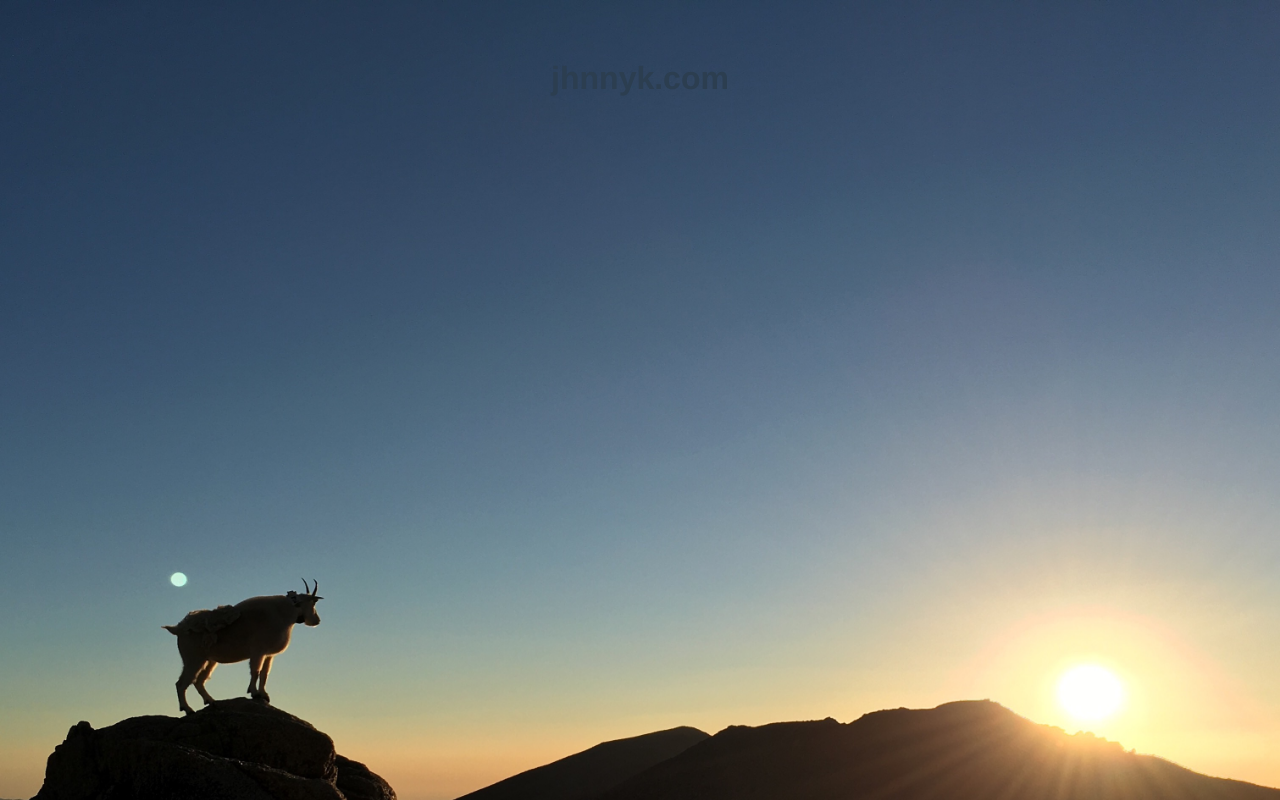
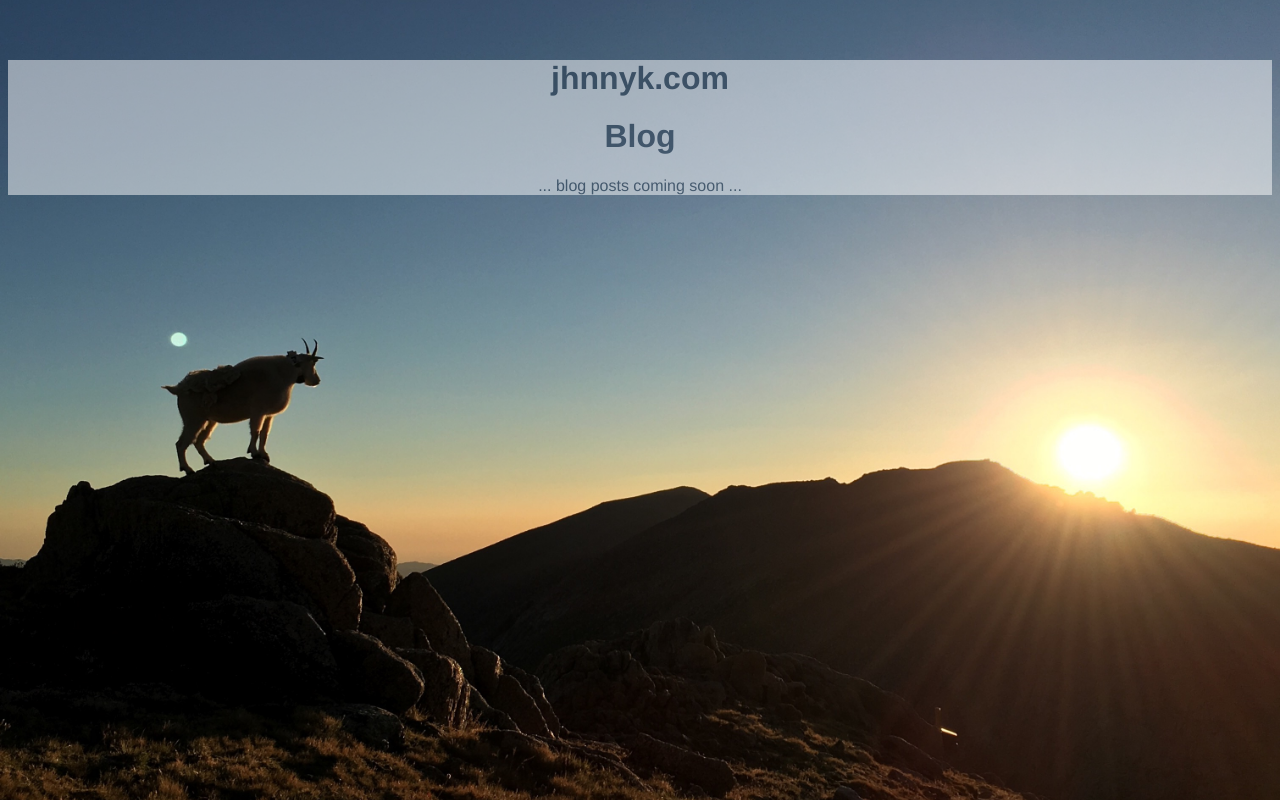
Before and after one commit to jhnnyk/jhnnyk-personal, a Vue app: page /blog in a window 1280 px wide. Built offline with nearby package versions, Linux system fonts and the light colour scheme.

Commit message:
add a couple pages and vue-router

```diff
--- a/package.json
+++ b/package.json
@@ -10,7 +10,8 @@
   "dependencies": {
     "core-js": "^3.6.5",
     "firebase": "^7.21.0",
-    "vue": "^2.6.11"
+    "vue": "^2.6.11",
+    "vue-router": "^3.4.3"
   },
   "devDependencies": {
     "@vue/cli-plugin-babel": "~4.5.0",
--- a/src/App.vue
+++ b/src/App.vue
@@ -1,12 +1,18 @@
 <template>
   <div id="app">
-    <h1>jhnnyk.com</h1>
+    <PageHeader />
+    <router-view></router-view>
   </div>
 </template>
 
 <script>
+import PageHeader from './components/PageHeader';
+
 export default {
   name: 'App',
+  components: {
+    PageHeader,
+  },
 };
 </script>
 
@@ -18,10 +24,12 @@ export default {
   text-align: center;
   color: #2c3e50;
   margin-top: 60px;
+  background: white;
+  opacity: 0.5;
 }
 
-body {
-  background: url('./assets/IMG_5865.jpg');
+html {
+  background: url('./assets/IMG_5865.jpg') no-repeat center center fixed;
   background-size: cover;
 }
 </style>
--- /dev/null
+++ b/src/components/PageHeader.vue
@@ -0,0 +1,11 @@
+<template>
+  <header>
+    <h1>jhnnyk.com</h1>
+  </header>
+</template>
+
+<script>
+export default {
+  name: 'PageHeader',
+};
+</script>
--- a/src/main.js
+++ b/src/main.js
@@ -1,8 +1,10 @@
-import Vue from 'vue'
-import App from './App.vue'
+import Vue from 'vue';
+import App from './App.vue';
+import router from './router';
 
-Vue.config.productionTip = false
+Vue.config.productionTip = false;
 
 new Vue({
-  render: h => h(App),
-}).$mount('#app')
+  router,
+  render: (h) => h(App),
+}).$mount('#app');
--- /dev/null
+++ b/src/pages/BlogPreview.vue
@@ -0,0 +1,12 @@
+<template>
+  <div class="blogpreview">
+    <h1>Blog</h1>
+    <p>... blog posts coming soon ...</p>
+  </div>
+</template>
+
+<script>
+export default {
+  name: 'BlogPreview',
+};
+</script>
--- /dev/null
+++ b/src/pages/HomePage.vue
@@ -0,0 +1,12 @@
+<template>
+  <div class="homepage">
+    <h1>Home</h1>
+    <p>Welcome to the personal website of John Knotts.</p>
+  </div>
+</template>
+
+<script>
+export default {
+  name: 'HomePage',
+};
+</script>
--- /dev/null
+++ b/src/router.js
@@ -0,0 +1,19 @@
+import Vue from 'vue';
+import VueRouter from 'vue-router';
+
+import HomePage from './pages/HomePage';
+import BlogPreview from './pages/BlogPreview';
+
+Vue.use(VueRouter);
+
+const routes = [
+  { path: '/', name: 'HomePage', component: HomePage },
+  { path: '/blog', name: 'BlogPreview', component: BlogPreview },
+];
+
+const router = new VueRouter({
+  routes,
+  mode: 'history',
+});
+
+export default router;
```
Also changed, not shown: 1 other file (tests, documents, lock files or other folders).
